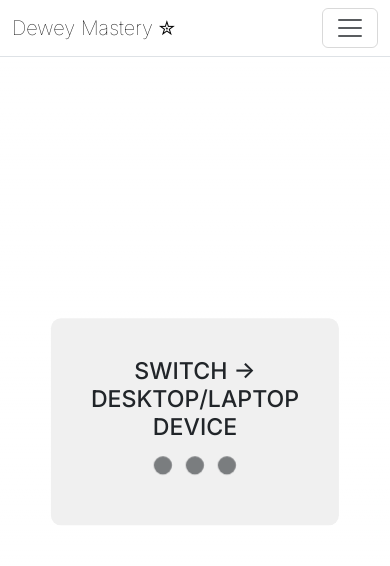
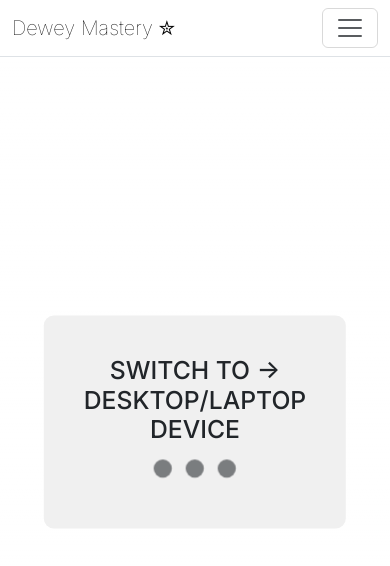
Before and after one commit to immanuel404/Dewey-Mastery, a Next.js app: page /activity_b in a window 390 px wide. Shown: the top 566 px of the page. Built offline with nearby package versions, Linux system fonts and the light colour scheme.

Commit message:
minor_updates
task description correction
for mobile alert text changed to H2

```diff
--- a/src/app/activity_b/page.tsx
+++ b/src/app/activity_b/page.tsx
@@ -58,7 +58,7 @@ export default async function Activity_B() {
 
       <div className="task_b">
         <h1>Identifying Areas</h1>
-        <h5>Match Descriptions With To Corresponding Call Number Classification!</h5>
+        <h5>Match Descriptions To Their Corresponding Call Number Classification!</h5>
 
         <div className="callnumbers">
           <DraggableContainer callNumbers={callNumbers} />
--- a/src/app/components/ForMobile.tsx
+++ b/src/app/components/ForMobile.tsx
@@ -4,7 +4,7 @@ import React from 'react'
 export default function ForMobile() {
   return (
     <div className='forMobile'>
-      <h3>SWITCH {'->'} DESKTOP/LAPTOP DEVICE</h3>
+      <h2>SWITCH TO {'->'} DESKTOP/LAPTOP DEVICE</h2>
       <div className="spinner-grow" role="status">
         <span className="visually-hidden">Loading...</span>
       </div>
```
